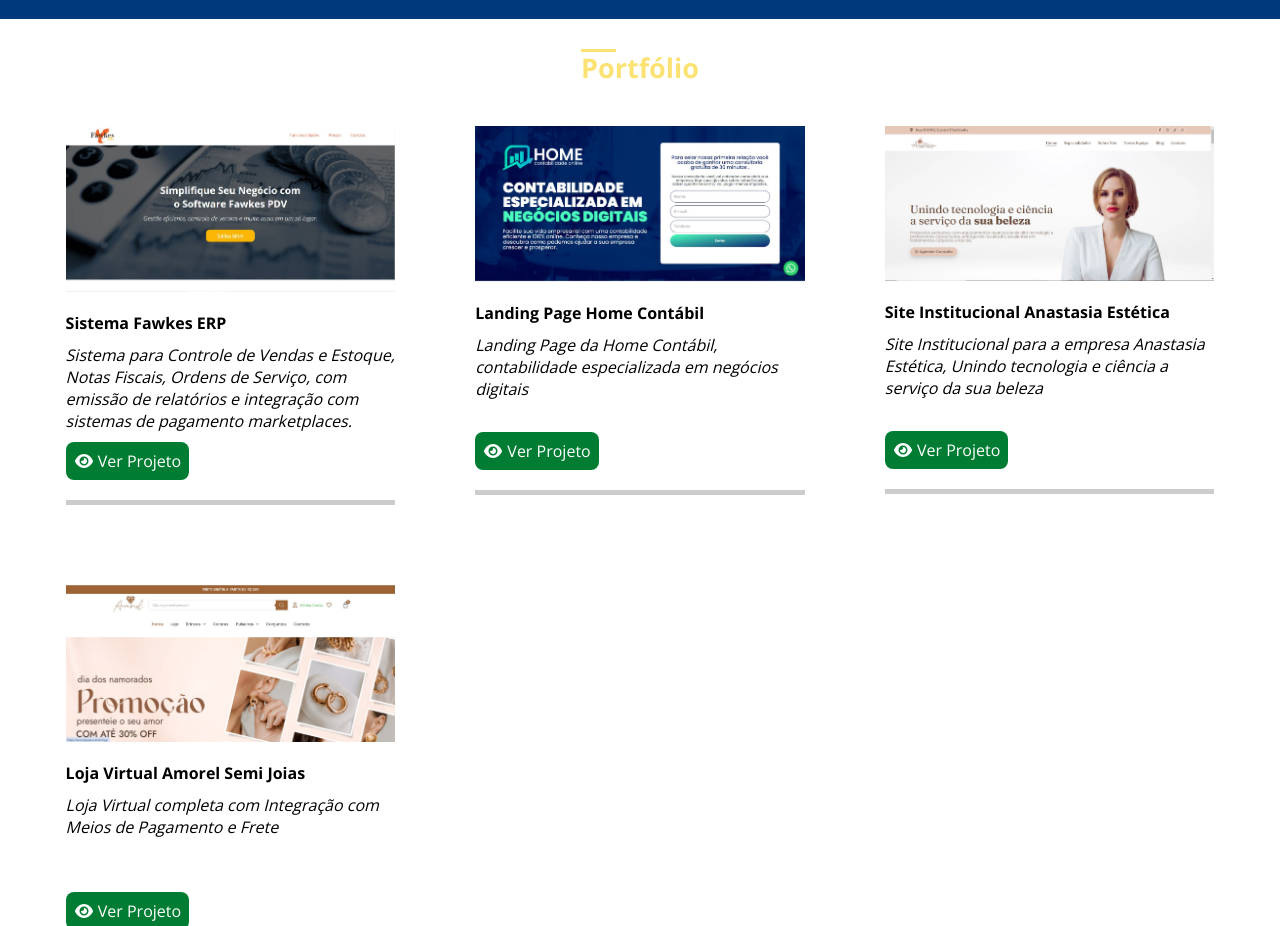
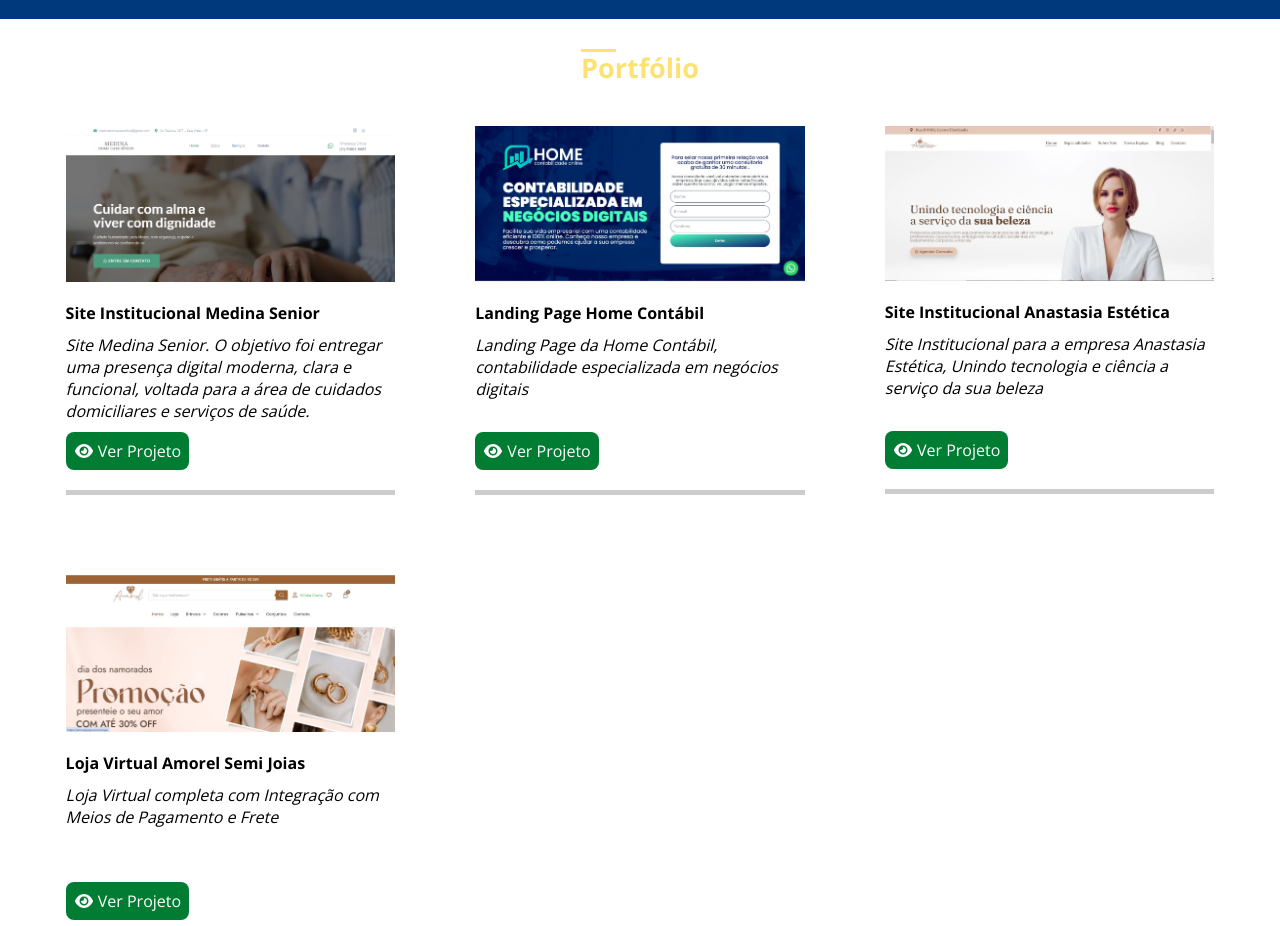
Before and after one commit to gustavoalvesdev/site-devi9, a plain HTML site: page index.html in a window 1280 px wide. Shown: the part 1500-2426 px from the top of the page. Drawn offline with nearby package versions, Linux system fonts and the light colour scheme.

Commit message:
portfolio - site medina senior

```diff
--- a/index.html
+++ b/index.html
@@ -158,15 +158,15 @@
             <div class="cards-container">
 				<div class="card-box-single">
                     <div class="card-box-img">
-                        <img src="assets/images/portfolio/fawkes.JPG" />
+                        <img src="assets/images/portfolio/medina.png" />
                     </div>
                     <!-- card-box-img -->
                     <div class="card-box-text">
-                        <h4>Sistema Fawkes ERP</h4>
-                        <p>Sistema para Controle de Vendas e Estoque, Notas Fiscais, Ordens de Serviço, com emissão de relatórios e integração com sistemas de pagamento marketplaces.</p>
+                        <h4>Site Institucional Medina Senior</h4>
+                        <p>Site Medina Senior. O objetivo foi entregar uma presença digital moderna, clara e funcional, voltada para a área de cuidados domiciliares e serviços de saúde.</p>
                     </div>
                     <!-- card-box-text- -->
-                    <a class="link-post" href="./erp/" target="_blank"><i class="fas fa-eye"></i> Ver Projeto</a>
+                    <a class="link-post" href="https://darkcyan-woodcock-139418.hostingersite.com" target="_blank"><i class="fas fa-eye"></i> Ver Projeto</a>
                     <div class="clear"></div>
                     <div class="borda-baixo"></div>
                 </div>
```
Also changed, not shown: assets/images/medina.png (added), assets/images/portfolio/medina.png (added).
